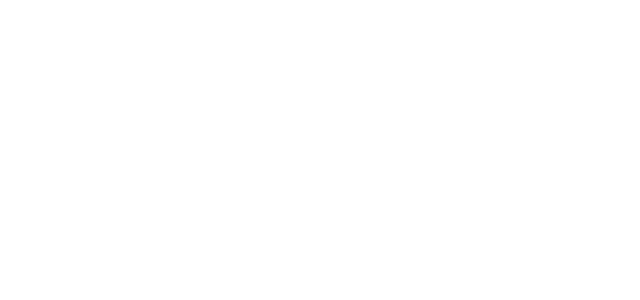
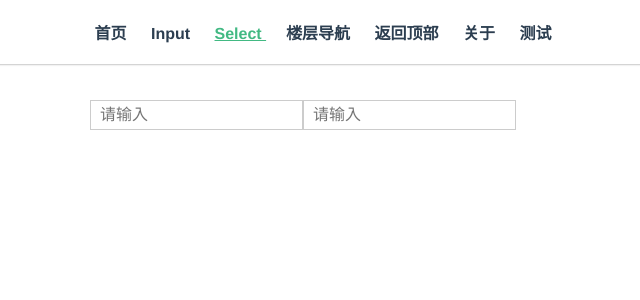
Before and after one commit to lidengkedev/vue-app, a Vue app: page /select in a window 1280 px wide. Shown: the top 300 px of the page, without its empty margins (337-977 px from the left). Built offline with nearby package versions, Linux system fonts and the light colour scheme.

Commit message:
新增select

```diff
--- a/packages/components.js
+++ b/packages/components.js
@@ -7,6 +7,7 @@
 import Table from './table/index.js';
 import Backtop from './backtop/index.js';
 import Floor from './floor/index.js';
+import Select from './select/index.js';
 
 export {
   Button,
@@ -17,5 +18,6 @@
   Message,
   Table,
   Backtop,
-  Floor
+  Floor,
+  Select
 };
--- /dev/null
+++ b/packages/select/index.js
@@ -0,0 +1,7 @@
+import LSelect from './src/select';
+
+LSelect.install = (Vue) => {
+  Vue.component(LSelect.name, LSelect);
+};
+
+export default LSelect;
--- /dev/null
+++ b/packages/select/src/select.vue
@@ -0,0 +1,169 @@
+<template>
+    <div v-click-outside="toggleVisible" class="select-warpper">
+        <div :class="{'select-inner': true, 'is-focus': showSelectOption}">
+            <input
+                v-bind="$attrs"
+                type="text"
+                :value="currentValue"
+                readonly
+                class="input"
+                :placeholder="placeholder"
+                @input="input"
+                @focus="focus"
+                @change="change">
+            <!-- <svg-icon icon-class="arrow-down-fill" class-name="icon-arrow"></svg-icon> -->
+        </div>
+        <transition>
+            <ul v-show="showSelectOption" class="option-warpper">
+                <li v-for="(item, index) in options" :key="index" class="option-inner" @click="handleChange(item.value, item.label)">{{ item.label }}</li>
+                <li v-if="options.length === 0" class="option-inner" @click="handleEmpty">暂无数据</li>
+            </ul>
+        </transition>
+    </div>
+</template>
+
+<script>
+import { ClickOutside } from '../../../directives/index'
+export default {
+    name: 'LSelect',
+    props: {
+        value: {
+            type: [String, Number],
+            default: ''
+        },
+        options: {
+            type: Array,
+            default: function() {
+                return []
+            }
+        },
+        placeholder: {
+            type: String,
+            default: '请输入'
+        }
+    },
+    data() {
+        return {
+            showSelectOption: false,
+            currentValue: ''
+        }
+    },
+    directives: {
+        ClickOutside
+    },
+    watch: {
+      value(newvalue, oldvalue) {
+        console.log([newvalue, oldvalue])
+      }
+    },
+    methods: {
+        input(e) {
+            this.$emit('input', e.target.value)
+        },
+        focus(e) {
+            this.showSelectOption = true
+            this.$emit('on-focus', e.target.value)
+        },
+        change(e) {
+            if (e.target.value === this.currentValue) return
+            this.$emit('on-change', this.currentValue)
+        },
+        toggleVisible() {
+            this.showSelectOption = false
+        },
+        handleChange(value, label) {
+            this.currentValue = label
+            this.$emit('on-change', value, label)
+            this.showSelectOption = false
+        },
+        handleEmpty() {
+            this.showSelectOption = false
+        }
+    }
+}
+</script>
+
+<style lang="scss" scoped>
+$-input-font-size: 16px;
+$-input-font-color: #808080;
+$-input-font-family: '微软雅黑';
+$-border-color: #ccc;
+$-input-background-color: transparent;
+$-input-height: 30px;
+
+.select-warpper {
+    position: relative;
+    display: inline-block;
+}
+// select
+.select-inner {
+    position: relative;
+    .input {
+        padding-left: 9px;
+        height: $-input-height;
+        border: 1px solid $-border-color;
+        border-radius: 0;
+        font-family: $-input-font-family;
+        font-size: $-input-font-size;
+        color: $-input-font-color;
+        background-color: $-input-background-color;
+        outline: none;
+        box-sizing: border-box;
+        transition-duration: 0.3s;
+        &:focus {
+            border-color: #5a9df7;
+        }
+    }
+    .icon-arrow {
+        position: absolute;
+        right: 5px;
+        top: 5px;
+        width: 20px;
+        height: 20px;
+        color: #808080;
+        transition-duration: 0.3s;
+    }
+    &.is-focus {
+        .icon-arrow {
+            transform: rotate(180deg);
+        }
+    }
+}
+// option
+.option-warpper {
+    position: absolute;
+    left: 0;
+    top: $-input-height;
+    list-style: none;
+    padding: 0;
+    margin: 0;
+    width: 200px;
+    border: 1px solid $-border-color;
+    z-index: 10;
+    background-color: #FFF;
+    .option-inner {
+        padding: 10px;
+        display: block;
+        font-family: $-input-font-family;
+        font-size: 14px;
+        color: $-input-font-color;
+        cursor: pointer;
+        &:hover {
+            background-color: #f5f7fa;
+        }
+    }
+}
+.v-enter-active,
+.v-leave-active {
+    transform-origin: top center;
+    transition: transform 0.3s;
+}
+.v-enter,
+.v-leave-to {
+    transform: scaleY(0);
+}
+.v-enter-to,
+.v-leave {
+    transform: scaleY(1);
+}
+</style>
--- a/src/router/index.js
+++ b/src/router/index.js
@@ -24,6 +24,12 @@
         name: 'input',
         component: () => import('../views/Input.vue'),
         meta: { title: 'Input' }
+      },
+      {
+        path: 'select',
+        name: 'select',
+        component: () => import('../views/Select.vue'),
+        meta: { title: 'Select' }
       },
       {
         path: 'floor',
--- a/src/views/Input.vue
+++ b/src/views/Input.vue
@@ -1,5 +1,6 @@
 <template>
   <div class="warpper">
+    <l-input v-model="value"></l-input>
     <l-input v-model="value"></l-input>
     <div>{{value}}</div>
   </div>
--- /dev/null
+++ b/src/views/Select.vue
@@ -0,0 +1,32 @@
+<template>
+  <div class="warpper">
+    <l-select v-model="value" :options="options"></l-select>
+    <l-select v-model="value" :options="options"></l-select>
+  </div>
+</template>
+
+<script>
+import { Select } from '../../packages/components'
+export default {
+  components: {
+    [Select.name]: Select
+  },
+  data() {
+    return {
+      value: '',
+      options: [
+        { label: 'label1', value: 1 },
+        { label: 'label2', value: 2 },
+        { label: 'label3', value: 3 },
+        { label: 'label4', value: 4 }
+      ]
+    }
+  }
+}
+</script>
+
+<style lang="scss" scoped>
+.warpper {
+  text-align: center;
+}
+</style>
```
Also changed, not shown: jsconfig.json (added, +12 -0 lines), packages/index.js (+5 -2 lines).
